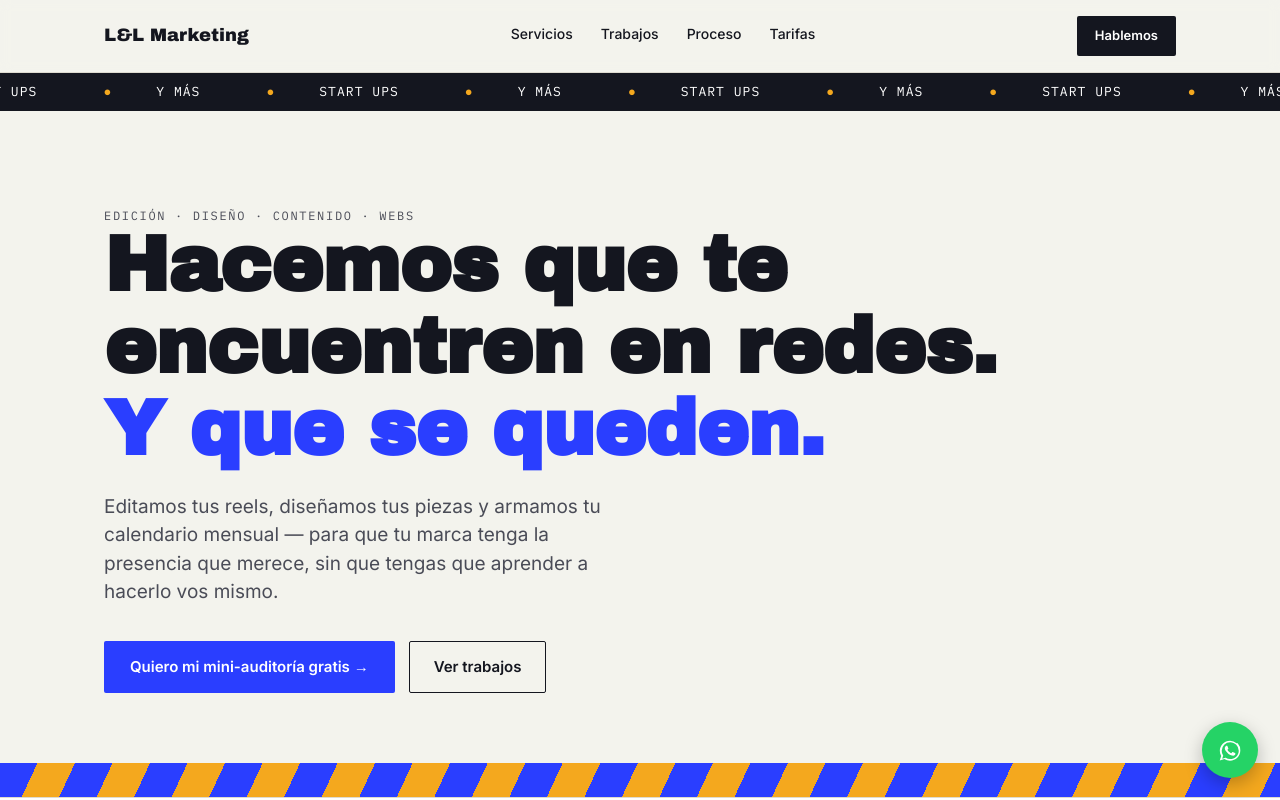
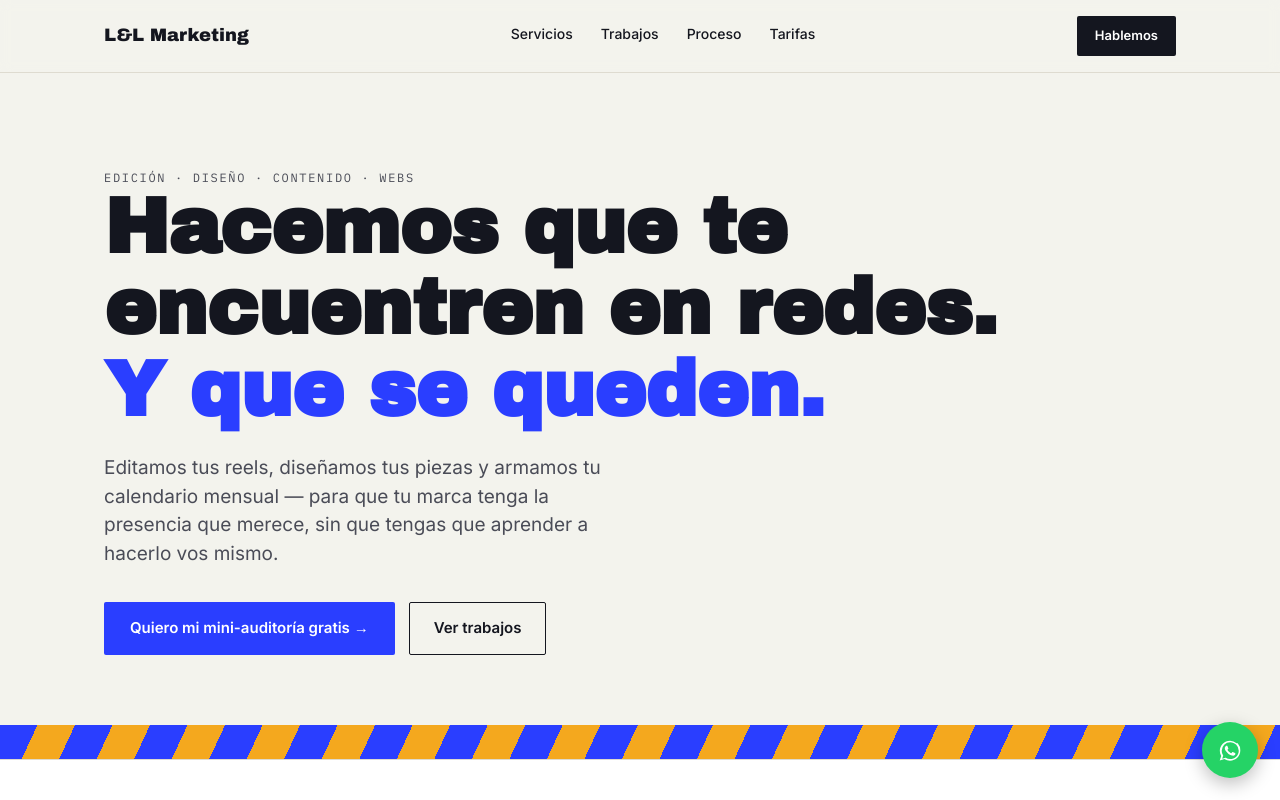
Before and after one commit to Luckros/L-L-Marketing, a plain HTML site: page index.html in a window 1280 px wide. Shown: the top 800 px of the page. Drawn offline with Linux system fonts and the light colour scheme.

Commit message:
saque la linea negra

```diff
--- a/index.html
+++ b/index.html
@@ -87,7 +87,7 @@
   </nav>
 </header>
 
-<div class="ticker" aria-hidden="true">
+<!-- <div class="ticker" aria-hidden="true">
   <div class="ticker-track">
     <span><span class="dot">●</span>START UPS</span>
     <span><span class="dot">●</span>Y MÁS</span>
@@ -98,7 +98,7 @@
     <span><span class="dot">●</span>START UPS</span>
     <span><span class="dot">●</span>Y MÁS</span>
   </div>
-</div>
+</div> -->
 
 <!-- HERO -->
 <section class="hero">
```
